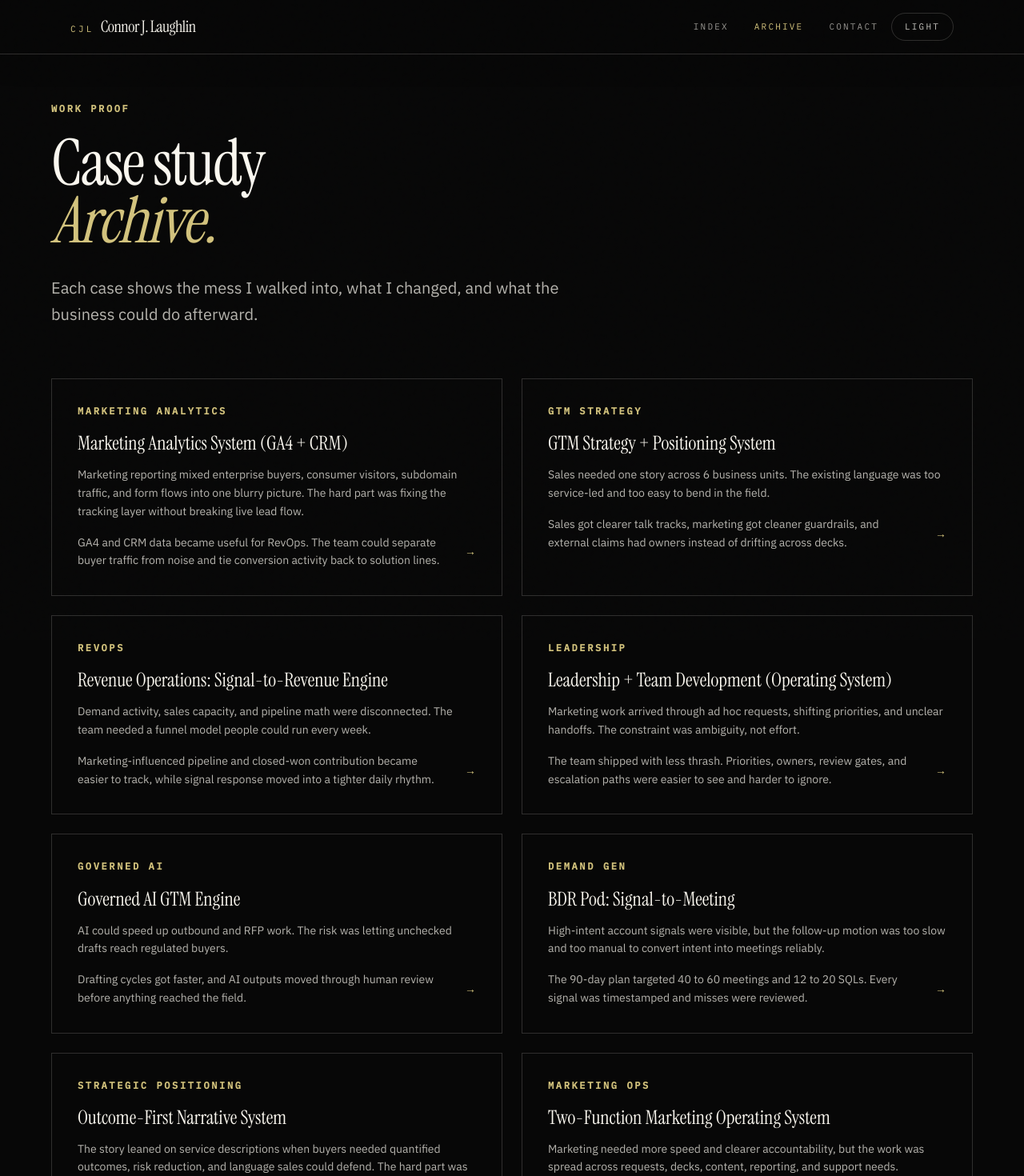
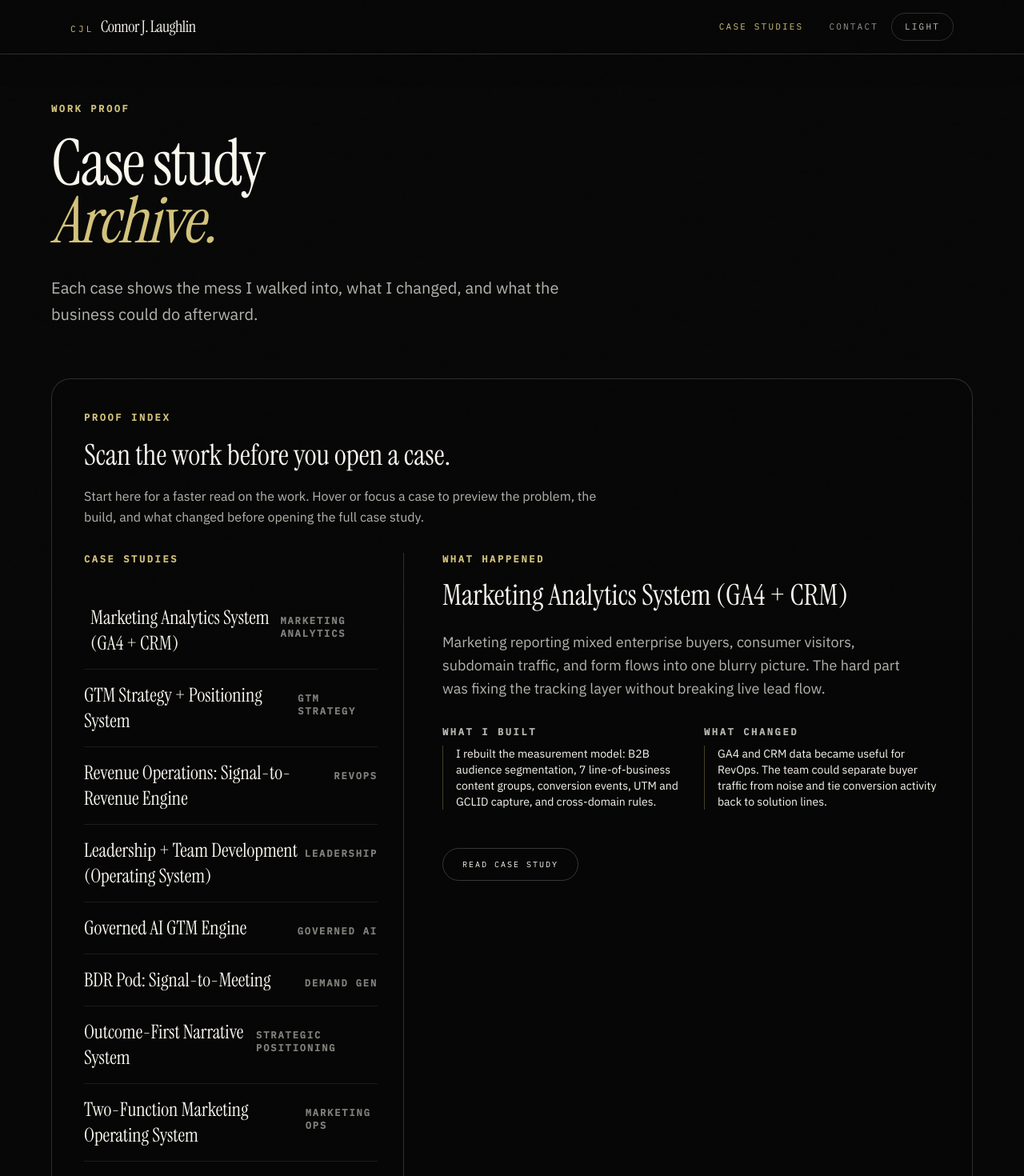
Before and after one commit to connorsewer/connorlaughl.in, a Next.js app: page /case-studies in a window 1280 px wide. Shown: the top 1470 px of the page at 80% size. Built offline with nearby package versions, Linux system fonts and the light colour scheme.

Commit message:
fix: fold proof index into case studies

```diff
--- a/app/case-studies/page.tsx
+++ b/app/case-studies/page.tsx
@@ -1,4 +1,5 @@
 import { Header } from "@/components/Header";
+import { ProofExplorer } from "@/components/ProofExplorer";
 import { caseStudies } from "@/content/case-studies";
 import Link from "next/link";
 
@@ -19,6 +20,23 @@ export default function CaseStudiesIndex() {
           <p className="text-xl text-paper/72 max-w-2xl mb-16 leading-relaxed">
             Each case shows the mess I walked into, what I changed, and what the business could do afterward.
           </p>
+
+          <section
+            id="proof-index"
+            aria-labelledby="proof-index-heading"
+            className="mb-16 rounded-3xl border border-rule bg-ink/35 px-6 py-8 md:px-10 md:py-10"
+          >
+            <div className="mb-8 max-w-2xl">
+              <span className="meta-label-accent mb-4 block">Proof index</span>
+              <h2 id="proof-index-heading" className="font-display text-3xl md:text-4xl leading-tight">
+                Scan the work before you open a case.
+              </h2>
+              <p className="mt-4 text-paper/72 leading-relaxed">
+                Start here for a faster read on the work. Hover or focus a case to preview the problem, the build, and what changed before opening the full case study.
+              </p>
+            </div>
+            <ProofExplorer items={caseStudies} />
+          </section>
 
           <div className="grid grid-cols-1 md:grid-cols-2 gap-6">
             {caseStudies.map((study) => (
--- a/app/case-studies/strategy-memo/page.tsx
+++ b/app/case-studies/strategy-memo/page.tsx
@@ -93,7 +93,7 @@ export default function StrategyMemo() {
           </div>
 
           <div className="mt-6">
-            <Link className="text-sm text-paper/75 hover:text-paper" href="/proof">
+            <Link className="text-sm text-paper/75 hover:text-paper" href="/case-studies#proof-index">
               Open the proof index →
             </Link>
           </div>
--- a/app/proof/page.tsx
+++ b/app/proof/page.tsx
@@ -1,34 +1,5 @@
-import { Header } from "@/components/Header";
-import { ProofExplorer } from "@/components/ProofExplorer";
-import { caseStudies } from "@/content/case-studies";
+import { redirect } from "next/navigation";
 
 export default function ProofPage() {
-  return (
-    <div className="min-h-screen">
-      <Header />
-      <main className="mx-auto max-w-6xl px-6 pt-10 md:pt-14 pb-20">
-        <div className="rounded-3xl border border-rule bg-ink/35 px-6 md:px-10 py-10 md:py-12">
-          <div className="flex items-end justify-between gap-6 flex-wrap">
-            <div>
-              <div className="font-mono text-[11px] tracking-[0.32em] text-paper/70">
-                WORK PROOF
-              </div>
-              <h1 className="mt-4 font-display text-4xl md:text-5xl leading-tight">
-                A proof index for exec review
-              </h1>
-              <p className="mt-4 max-w-2xl text-paper-muted leading-relaxed">
-                Hover to preview. Open to read. The public version stays careful; deeper artifacts are available in a live walkthrough.
-              </p>
-            </div>
-          </div>
-
-          <div className="rule mt-8" />
-
-          <div className="mt-8">
-            <ProofExplorer items={caseStudies} />
-          </div>
-        </div>
-      </main>
-    </div>
-  );
+  redirect("/case-studies#proof-index");
 }
--- a/components/Header.tsx
+++ b/components/Header.tsx
@@ -36,17 +36,6 @@ export function Header() {
               aria-label="Main navigation"
             >
               <Link
-                href="/proof"
-                className={`transition-colors ${
-                  pathname === "/proof"
-                    ? "text-accent"
-                    : "text-paper/60 hover:text-accent"
-                }`}
-                aria-current={pathname === "/proof" ? "page" : undefined}
-              >
-                Index
-              </Link>
-              <Link
                 href="/case-studies"
                 className={`transition-colors ${
                   pathname.startsWith("/case-studies")
@@ -55,7 +44,7 @@ export function Header() {
                 }`}
                 aria-current={pathname.startsWith("/case-studies") ? "page" : undefined}
               >
-                Archive
+                Case studies
               </Link>
               <Link
                 href="/#contact"
--- a/components/ProofExplorer.tsx
+++ b/components/ProofExplorer.tsx
@@ -11,9 +11,9 @@ export function ProofExplorer({ items }: { items: CaseStudy[] }) {
   const activeItem = items.find(i => i.slug === hovered) || items[0];
 
   return (
-    <div className="grid lg:grid-cols-[400px_1fr] gap-12 min-h-[600px]">
+    <div className="grid gap-10 lg:min-h-[600px] lg:grid-cols-[400px_1fr] lg:gap-12">
       {/* Left List */}
-      <div className="flex flex-col border-r border-rule pr-8">
+      <div className="flex flex-col border-b border-rule pb-8 lg:border-b-0 lg:border-r lg:pb-0 lg:pr-8">
         <div className="meta-label-accent mb-8">Case studies</div>
         <div className="flex flex-col">
           {items.map((item) => (
@@ -21,7 +21,7 @@ export function ProofExplorer({ items }: { items: CaseStudy[] }) {
               key={item.slug}
               href={`/case-studies/${item.slug}`}
               onMouseEnter={() => setHovered(item.slug)}
-              className="group py-4 border-b border-rule/50 flex items-baseline justify-between transition-colors hover:text-accent"
+              className="group flex flex-col gap-2 border-b border-rule/50 py-4 transition-colors hover:text-accent sm:flex-row sm:items-baseline sm:justify-between"
             >
               <span className={`font-display text-2xl transition-transform duration-300 ${hovered === item.slug ? 'translate-x-2' : ''}`}>
                 {item.title}
@@ -35,7 +35,7 @@ export function ProofExplorer({ items }: { items: CaseStudy[] }) {
       </div>
 
       {/* Right Preview */}
-      <div className="relative pt-12 lg:pt-0">
+      <div className="relative lg:pt-0">
         <AnimatePresence mode="wait">
           <motion.div
             key={activeItem.slug}
```
